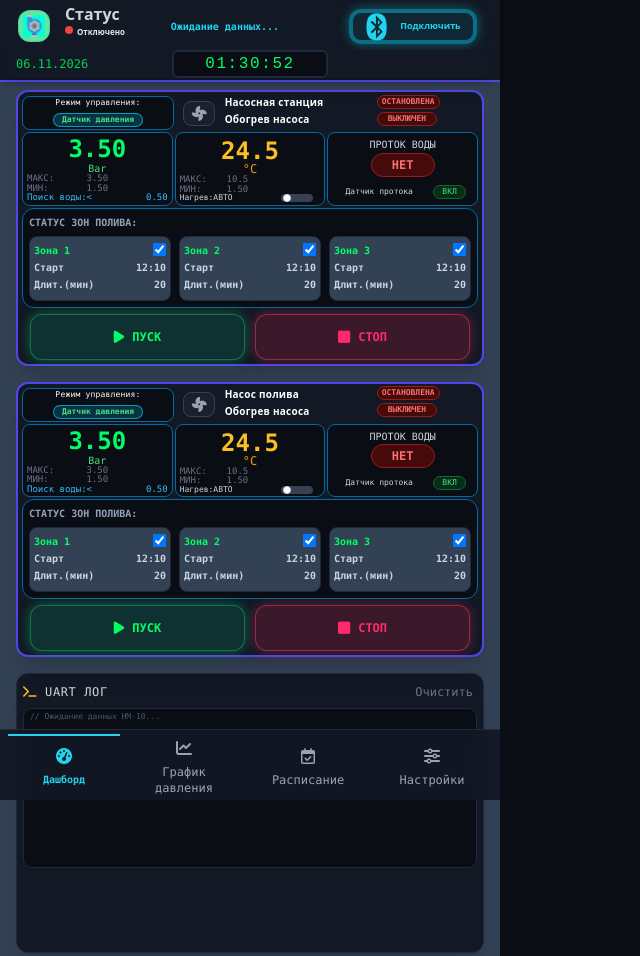
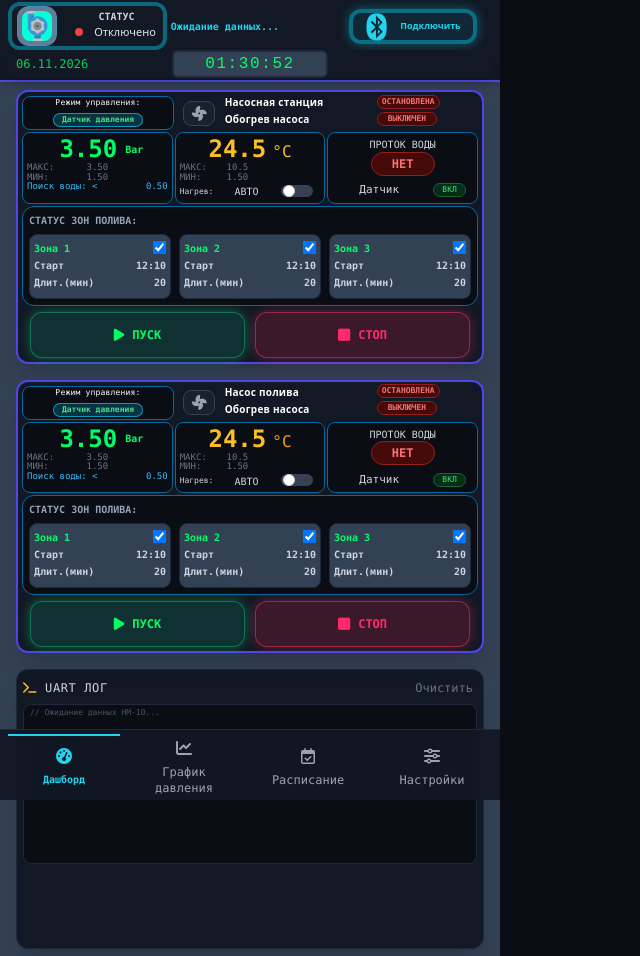
Before and after one commit to nsergey022/Web_Pump-v2, a plain HTML site: page index.html in a window 1280 px wide. Shown: the top 956 px of the page, without its empty margins (0-640 px from the left). Drawn offline with nearby package versions, Linux system fonts and the light colour scheme; a web font is replaced by a local one.

Commit message:
изм шрифт час

```diff
--- a/index.html
+++ b/index.html
@@ -37,6 +37,7 @@
                         mono: ['JetBrains Mono', 'Fira Code', 'Consolas', 'monospace'],
                         digital: ['Wallpoet', 'monospace' ],  // я добавил шрифт digital font-digital
                         dotFont: ['Doto', 'monospace'],  // шрифт точки
+                        timeFont: ['Science Gothic', 'monospace'],
                     }
                 }
             }
@@ -53,8 +54,9 @@
          <link rel="preconnect" href="https://fonts.gstatic.com" crossorigin> -->
 
 <!-- подключение шрифта Wallpoet  -->
-<!-- <link href="https://fonts.googleapis.com/css2?family=Wallpoet&display=swap" rel="stylesheet"> -->
+<link href="https://fonts.googleapis.com/css2?family=Wallpoet&display=swap" rel="stylesheet">
 <link href="https://fonts.googleapis.com/css2?family=Doto:wght@100..900&family=Wallpoet&display=swap" rel="stylesheet">
+<link href="https://fonts.googleapis.com/css2?family=Science+Gothic:wght@100..900&display=swap" rel="stylesheet">
 <!-- =============================== -->
 </head>
 <body class="h-full max-w-[500px] min-w-[360px] flex flex-col font-sans antialiased overflow-x-hidden pb-16  selection:bg-cyan-500 selection:text-black">
@@ -65,20 +67,22 @@ top-0 z-50 shadow-md  ">
 
             <!--общий блок логотипа данные и кнопка соединения -->
   <div class="grid grid-cols-3  gap-1">
-              <div class="grid grid-cols-6 grid-rows-2 ">
+              <div class="grid grid-cols-6 grid-rows-2   border-4 border-cyan-500/50 hover:border-cyan-400   rounded-xl">
                 <div class="row-span-2 col-span-2 flex items-center justify-center" >
-                    <div class="w-8 h-8 rounded-xl bg-cyan-950 border border-cyan-500/40 shrink-0 p-1"
-                    style="background-color:#67e499 ;" >
-                    <img src=favicon.png />
+                    <div class="w-10 h-10 rounded-xl bg-cyan-950 border border-cyan-500/40 shrink-0 p-1 bg-slate-700"
+                    style="background-color:#6a7b96 ;" >
+                    <img src=favicon.png class="rounded-lg " />
                      </div>
                 </div>
-                <div class="col-span-4 px-1">
-                    <span class=" font-bold  text-gray-300 ">Статус</span>
+                <div class="col-span-4 px-1 flex justify-center items-center">
+                    <span class="font-mono text-[10px] font-bold  text-gray-300 pl-2">СТАТУС</span>
                 </div>
                 <!-- кружок красный или зеленый -->
-                <div class="col-span-4 font-bold text-[10px] flex  items-start  px-1 " >
+                <div class="col-span-1 pl-2 -pt-2 flex justify-center items-center -mt-2">
                     <span id="statusIndicator" class="inline-block w-2 h-2 rounded-full bg-red-500"></span>
-                    <span id="statusText" class="text-[8px] px-1">Отключено</span>
+                </div>
+                <div class="col-span-3 flex justify-center items-center -mt-2 ">
+                    <span id="statusText" class="text-[11px] ">Отключено</span>
                 </div>
 
               </div>
@@ -104,10 +108,10 @@ top-0 z-50 shadow-md  ">
         <!-- text-xl md:text-3xl text-cyan-400 font-mono-->
         </div>
                <!-- время -->
-                     <div class="border-2 border-cyber-border rounded-md px-2 bg-cyber-bg ">
+        <div class="border-2 border-cyber-border rounded-md px-2 bg-slate-700  shadow-cyan-500/50">
              <!-- <span class="text-[10px] font-mono text-gray-400 uppercase tracking-wider">Время</span> -->
               <!-- <div id="stm32ClockDisplay" class=" flex justify-center text-[16px] font-mono font-bold text-cyber-neonGreen tracking-widest">01:30:55</div> -->
-                         <div id="stm32ClockDisplay" class=" flex justify-center text-base font-digital  text-cyber-neonGreen tracking-widest">01:30:52</div>
+        <div id="stm32ClockDisplay" class=" flex justify-center text-base font-timeFont  text-cyber-neonGreen tracking-widest">01:30:52</div>
         <div></div> <!-- здесь можно дописать еще один столбец -->
 
 
@@ -192,10 +196,11 @@ top-0 z-50 shadow-md  ">
         <div class="grid grid-cols-3 gap-0.5 ">
                     <!-- блок контроля давления -->
             <div class="bg-cyber-bg px-1  rounded-lg border border-sky-700">
-                        <div class="flex justify-center  ">
-                        <span id="p1PressureDisplay" class="px-1 text-2xl font-mono font-bold text-cyber-neonGreen ">3.50</span>
+                        <div class="flex justify-center items-center  ">
+                        <span id="p1PressureDisplay" class="px-2 text-2xl font-mono font-bold text-cyber-neonGreen ">3.50</span>
+                        <span class="text-[10px] font-mono  font-bold  text-cyber-neonGreen">Bаr</span>
                         </div>
-                        <div class="flex justify-center  -mt-1"><span class="text-[10px] font-mono text-green-400">Bаr</span></div>
+                        <!-- <div class="flex justify-center  -mt-1"><span class="text-[10px] font-mono text-green-400">Bаr</span></div> -->
                         <!-- блок уставок давления -->
                 <div class=" grid grid-flow-col grid-cols-2 grid-rows-3">
                         <div class="-mt-1">
@@ -205,7 +210,7 @@ top-0 z-50 shadow-md  ">
                             <span class="flex justify-between text-[9px] font-mono text-gray-500 block  ">МИН:</span>
                         </div>
                         <div class="col-span-2 -mt-1"  >
-                            <span class="flex justify-between text-[9px] font-mono text-sky-400 block" >Поиск воды:&lt;</span>
+                            <span class="flex justify-between text-[9px] font-mono text-sky-400 block" >Поиск воды: &lt;</span>
                         </div>
                         <div class="-mt-1">
                             <span id="p1MaxDash" class="flex justify-between text-[9px] font-mono text-gray-500 block">3.50</span>
@@ -223,10 +228,11 @@ top-0 z-50 shadow-md  ">
                             <!-- общий блок температура -->
             <div class="bg-cyber-bg px-1 rounded-lg border border-sky-700" id="blockHeat" >
                                     <!-- <span class="text-[10px] font-mono text-amber-500 block uppercase font-bold">Темп-ра</span> -->
-                    <div class="flex items-baseline gap-1.5 mt-0.5 justify-center">
-                    <span id="p1TempDisplay" class="text-2xl font-mono font-bold text-amber-400">24.5</span>
+                    <div class="flex items-baseline gap-1.5  justify-center">
+                    <span id="p1TempDisplay" class="text-2xl font-mono font-bold text-amber-400 items-center">24.5</span>
+                    <span class="text-2xs font-mono text-amber-400  ">°C</span>
                     </div>
-                    <div class="flex justify-center  -mt-1"><span class="text-xs font-mono text-amber-500 -mt-0.5">°C</span></div>
+                    <!-- <div class="flex justify-center  -mt-1"><span class="text-xs font-mono text-amber-500 -mt-0.5">°C</span></div>  -->
                     <!-- блок уставок температуры -->
 
                     <label class=" cursor-pointer">  <!-- label для переключателя расширяем на все строки уставок так удобно нажимать -->
@@ -239,13 +245,19 @@ top-0 z-50 shadow-md  ">
                         <div class="-mt-1"></div> <!--пустая ячейка -->
                     </div>
                     <!-- ручной вкл выкл нагрев  -->
-                        <div class=" grid grid-cols-3">
-                        <div class="col-span-2 -mt-1"><span id="h1ModeLabel" class="text-[8px]  font-mono text-gray-300 block" >Нагрев:АВТО</span></div>
+                        <div class=" grid grid-cols-3  items-center ">
+                        <div class="col-span-1 ">
+                            <span class="text-[8px] font-mono text-gray-300 block" >Нагрев:</span>
+                        </div>
+                        <div class="col-span-1 ">
+                            <span id="h1ModeLabel" class="text-[10px] pl-2 font-mono text-gray-300 block" >АВТО</span>
+                        </div>
+
                         <div class="-mt-0.5"><div class="flex justify-center">
                                     <!-- переключатель нагрева -->
                                     <div  class="relative inline-flex items-center ">
                                         <input type="checkbox" id="h1ModeToggle" onchange="toggleHeatControlMode(1)" class="sr-only peer">
-                                        <div class="w-8 h-2 bg-gray-700 peer-focus:outline-none rounded-full
+                                        <div class="w-8 h-3 bg-gray-700 peer-focus:outline-none rounded-full
                                             peer peer-checked:after:translate-x-5
                                             peer-checked:after:border-white
                                             after:content-['']
@@ -253,7 +265,7 @@ top-0 z-50 shadow-md  ">
                                             after:top-[0px] after:left-[2px]
                                             after:bg-white
                                             after:border-gray-300 after:border after:rounded-full
-                                            after:h-2 after:w-2
+                                            after:h-3 after:w-3
                                             after:transition-all
                                             peer-checked:bg-green-500">
                                         </div>
@@ -272,7 +284,7 @@ top-0 z-50 shadow-md  ">
                             НЕТ</span>
                         </div>
                         <div class="col-span-2 flex justify-center items-center mt-1">
-                            <span class=" text-[8px] font-mono text-gray-300 block ">Датчик протока</span>
+                            <span class=" text-[11px] font-mono text-gray-300 block ">Датчик</span>
                         </div>
                         <div class=" flex justify-center items-center mt-1">
                             <span id="p1FlowStatus" class="px-2 py-0.1 text-[8px] font-mono text-green-400 rounded-full bg-green-950 border border-green-800 block  ">
@@ -384,47 +396,35 @@ top-0 z-50 shadow-md  ">
                                         </div>
                         </div>
 
-                        <!-- общий блок телеметрии -->
+                        <!-- общий блок телеметрии 2 -->
      <div class="grid grid-cols-3 gap-0.5 ">
-                                <!-- блок контроля давления -->
+         <!-- блок контроля давления 2 -->
         <div class="bg-cyber-bg px-1  rounded-lg border border-sky-700">
-                                    <div class="flex justify-center  ">
-                                    <span id="p2PressureDisplay" class="px-1 text-2xl font-mono font-bold text-cyber-neonGreen ">3.50</span>
+             <div class="flex justify-center items-center  ">
+             <span id="p2PressureDisplay" class="px-2 text-2xl font-mono font-bold text-cyber-neonGreen ">3.50</span>
+             <span class="text-[10px] font-mono  font-bold  text-cyber-neonGreen">Bаr</span>
              </div>
-                                    <div class="flex justify-center  -mt-1"><span class="text-[10px] font-mono text-green-400">Bаr</span></div>
-                                    <!-- блок уставок давления -->
+             <!-- <div class="flex justify-center  -mt-1"><span class="text-[10px] font-mono text-green-400">Bаr</span></div> -->
+               <!-- блок уставок давления 2 -->
             <div class=" grid grid-flow-col grid-cols-2 grid-rows-3">
-                                    <div class="-mt-1">
-                                        <span class="flex justify-between text-[9px]  font-mono text-gray-500 block ">МАКС:</span>
-                                    </div>
-                                    <div class="-mt-1">
-                                        <span class="flex justify-between text-[9px] font-mono text-gray-500 block  ">МИН:</span>
-                                    </div>
-                                    <div class="col-span-2 -mt-1"  >
-                                        <span class="flex justify-between text-[9px] font-mono text-sky-400 block" >Поиск воды:&lt;</span>
-                                    </div>
-                                    <div class="-mt-1">
-                                        <span id="p2MaxDash" class="flex justify-between text-[9px] font-mono text-gray-500 block">3.50</span>
-                                    </div>
-                                    <div class="-mt-1">
-                                        <span id="p2MinDash" class="flex justify-between text-[9px] font-mono text-gray-500 block">1.50</span>
-                                    </div>
+               <div class="-mt-1"><span class="flex justify-between text-[9px]  font-mono text-gray-500 block ">МАКС:</span> </div>
+                <div class="-mt-1"> <span class="flex justify-between text-[9px] font-mono text-gray-500 block  ">МИН:</span></div>
+                <div class="col-span-2 -mt-1"><span class="flex justify-between text-[9px] font-mono text-sky-400 block" >Поиск воды: &lt;</span></div>
+                <div class="-mt-1"><span id="p2MaxDash" class="flex justify-between text-[9px] font-mono text-gray-500 block">3.50</span></div>
+                <div class="-mt-1"><span id="p2MinDash" class="flex justify-between text-[9px] font-mono text-gray-500 block">1.50</span></div>
                 <div class="-mt-1"></div> <!--пустая ячейка -->
                 <div class="-mt-1"></div>  <!--пустая ячейка -->
-                                    <div class="-mt-1">
-                                        <span id="p2LowDash" class=" text-[9px] font-mono text-sky-400 block" >0.50</span>
+                <div class="-mt-1"><span id="p2LowDash" class=" text-[9px] font-mono text-sky-400 block" >0.50</span></div>
             </div>
         </div>
+             <!-- общий блок температура 2-->
+        <div class="bg-cyber-bg px-1 rounded-lg border border-sky-700" id="blockHeat2" >
+              <div class="flex items-baseline gap-1.5  justify-center">
+                <span id="p2TempDisplay" class="text-2xl font-mono font-bold text-amber-400">24.5</span>
+                <span class="text-2xs font-mono text-amber-500 ">°C</span>
             </div>
-                                        <!-- общий блок температура -->
-                        <div class="bg-cyber-bg px-1 rounded-lg border border-sky-700" id="blockHeat2" >
-                                                <!-- <span class="text-[10px] font-mono text-amber-500 block uppercase font-bold">Темп-ра</span> -->
-                                <div class="flex items-baseline gap-1.5 mt-0.5 justify-center">
-                                <span id="p2TempDisplay" class="text-2xl font-mono font-bold text-amber-400">24.5</span>
-                                </div>
-                                <div class="flex justify-center  -mt-1"><span class="text-xs font-mono text-amber-500 -mt-0.5">°C</span></div>
-                                <!-- блок уставок температуры -->
-
+                 <!-- <div class="flex justify-center  -mt-1"><span class="text-xs font-mono text-amber-500 -mt-0.5">°C</span></div>  -->
+                                <!-- блок уставок температуры 2-->
                   <label class=" cursor-pointer">  <!-- label для переключателя расширяем на все строки уставок так удобно нажимать -->
               <div class=" grid grid-flow-row grid-rows-2 grid-cols-3 ">
                   <div class="-mt-1"><span class=" text-[9px]  font-mono text-gray-500 block">МАКС:</span></div>
@@ -434,14 +434,19 @@ top-0 z-50 shadow-md  ">
                   <div class="-mt-1 text-[9px]  font-mono text-gray-500 block"><span id="heat2Min" >1.50</span></div>
                   <div class="-mt-1"></div> <!--пустая ячейка -->
              </div>
-                                <!-- ручной вкл выкл нагрев  -->
-                                    <div class=" grid grid-cols-3">
-                                    <div class="col-span-2 -mt-1"><span id="h2ModeLabel" class="text-[8px]  font-mono text-gray-300 block" >Нагрев:АВТО</span></div>
+                  <!-- ручной вкл выкл нагрев 2 -->
+                   <div class=" grid grid-cols-3 items-center">
+                    <div class="col-span-1 ">
+                        <span class="text-[8px] font-mono text-gray-300 block" >Нагрев:</span>
+                    </div>
+                    <div class="col-span-1 ">
+                        <span id="h2ModeLabel" class="text-[10px] pl-2 font-mono text-gray-300 block" >АВТО</span>
+                    </div>
                      <div class="-mt-0.5"><div class="flex justify-center">
-                                                <!-- переключатель нагрева -->
+                         <!-- переключатель нагрева 2 -->
                       <div  class="relative inline-flex items-center ">
                             <input type="checkbox" id="h2ModeToggle" onchange="toggleHeatControlMode(2)" class="sr-only peer">
-                                                    <div class="w-8 h-2 bg-gray-700 peer-focus:outline-none rounded-full
+                             <div class="w-8 h-3 bg-gray-700 peer-focus:outline-none rounded-full
                                     peer peer-checked:after:translate-x-5
                                     peer-checked:after:border-white
                                     after:content-['']
@@ -449,7 +454,7 @@ top-0 z-50 shadow-md  ">
                                     after:top-[0px] after:left-[2px]
                                     after:bg-white
                                     after:border-gray-300 after:border after:rounded-full
-                                                        after:h-2 after:w-2
+                                    after:h-3 after:w-3
                                     after:transition-all
                                     peer-checked:bg-green-500">
                             </div>
@@ -458,7 +463,7 @@ top-0 z-50 shadow-md  ">
                   </div>
           </label>
         </div>
-                                                <!-- поток -->
+                                                <!-- поток 2 -->
             <div class="grid grid-flow-row grid-rows-3 grid-cols-3 bg-cyber-bg  rounded-lg border border-sky-700 p-1">
                                     <div class="col-span-3 flex justify-center">
                                         <span class=" text-[10px] font-mono text-gray-300 ">ПРОТОК ВОДЫ</span>
@@ -468,7 +473,7 @@ top-0 z-50 shadow-md  ">
                                         НЕТ</span>
                                     </div>
                                     <div class="col-span-2 flex justify-center items-center mt-1">
-                                        <span class=" text-[8px] font-mono text-gray-300 block ">Датчик протока</span>
+                                        <span class=" text-[11px] font-mono text-gray-300 block ">Датчик</span>
                                     </div>
                                     <div class=" flex justify-center items-center mt-1">
                                         <span id="p2FlowStatus" class="px-2 py-0.1 text-[8px] font-mono text-green-400 rounded-full bg-green-950 border border-green-800 block  ">
@@ -586,21 +591,7 @@ top-0 z-50 shadow-md  ">
                         </div> -->
         </div>  <!-- УПРАВЛЕНИЕ НАСОСАМИ  конец-->
 
-                    <!-- ГРАФИК -->
-                        <!-- <div class="lg:col-span-2 bg-cyber-panel border border-cyber-border rounded-xl p-3.5 md:p-4 shadow-xl flex flex-col justify-between">
-                            <div class="flex items-center justify-between mb-2 md:mb-3">
-                                <h3 class="text-xs font-mono uppercase tracking-wider text-gray-300 flex items-center gap-2">
-                                    <i class="fa-solid fa-chart-line text-cyan-400"></i> График давления (бар)
-                                </h3>
-                                <button onclick="clearChart()" class="text-xs font-mono text-gray-500 hover:text-gray-300 p-1">Сброс</button>
-                            </div>
-                            <div class="h-48 md:h-64 w-full relative">
-                                <canvas id="pressureChart"></canvas>
-                            </div>
-                        </div> -->
-
                    <!-- ЛОГ приема и передачи -->
-
          <div class="bg-cyber-panel border border-cyber-border rounded-xl p-1.5 shadow-xl flex flex-col min-h-[280px] mx-2">
            <div class="flex items-center justify-between mb-1">
                 <h3 class="text-xs font-mono uppercase tracking-wider text-gray-300 flex items-center gap-2">
@@ -1204,12 +1195,12 @@ top-0 z-50 shadow-md  ">
             const label = document.getElementById(`h${heatNum}ModeLabel`);
 
             if (toggle.checked) {
-                label.innerText = "Нагрев:ВКЛ";
-                label.className = " text-[9px] text-green-400 font-mono block";
+                label.innerText = "ВКЛ";
+                label.className = " text-[10px] pl-2 text-green-400 font-mono block";
                 sendRawCommand(`AT+HEAT${heatNum}=ON`);
             } else {
-                label.innerText = "Нагрев:АВТО";
-                label.className = "text-[9px]  font-mono text-gray-300 block";
+                label.innerText = "АВТО";
+                label.className = "text-[10px] pl-2 font-mono text-gray-300 block";
                 sendRawCommand(`AT+HEAT${heatNum}=AUTO`);
             }
         }
```
Lines whose indentation alone changed are shown as unchanged.
